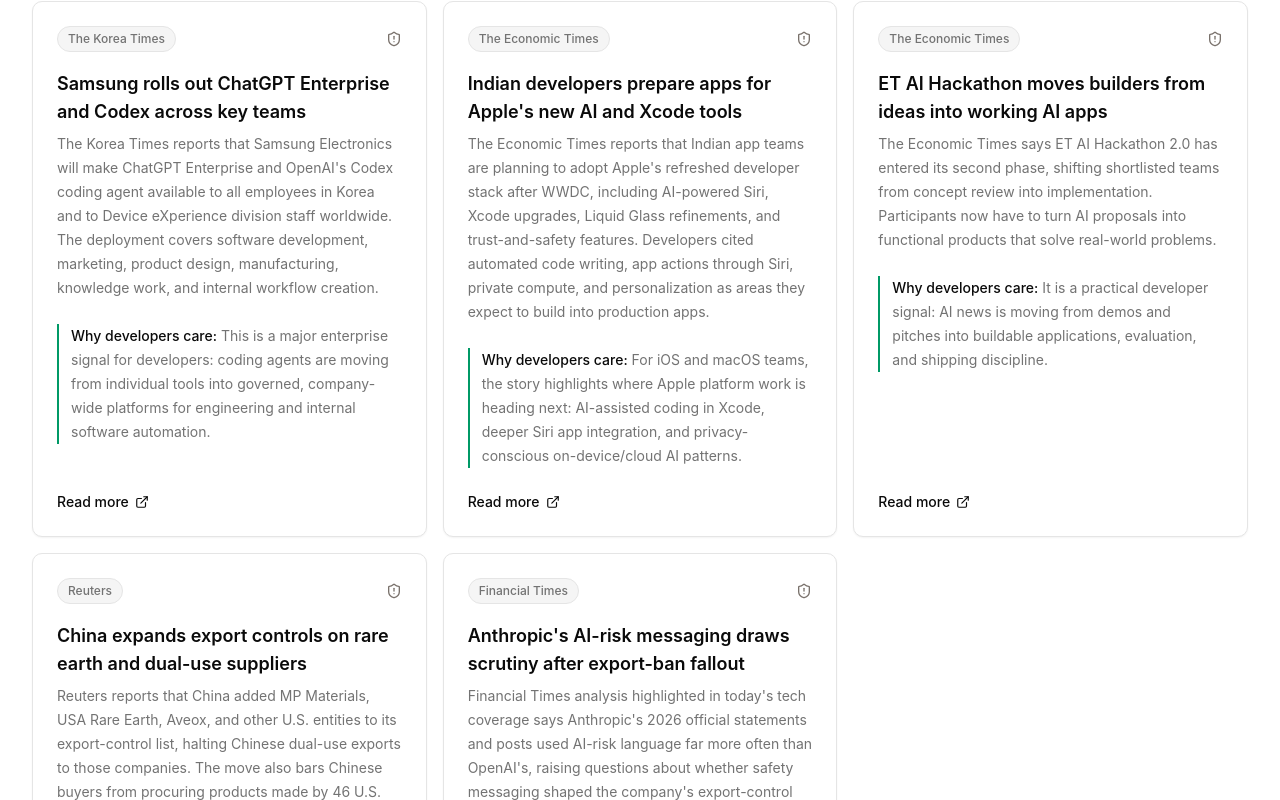
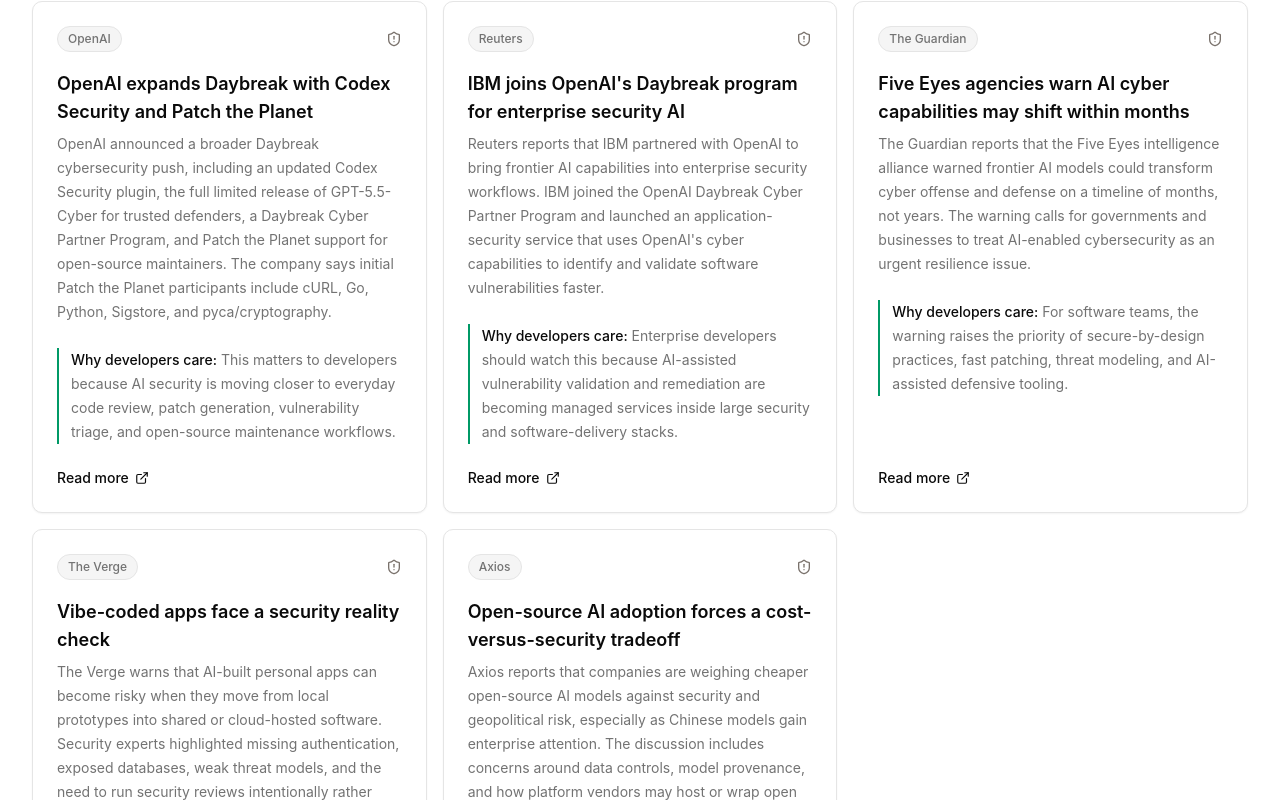
Before and after one commit to Zlatanoski/DevNews, a Next.js app in the folder frontend/: page / in a window 1280 px wide. Shown: the part 740-1540 px from the top of the page. Built offline with nearby package versions, Linux system fonts and the light colour scheme; no server answers.

Commit message:
Update June 23 same-day verified DevNews stories
Limited same-day source pool; refreshed all five top stories with current June 23 developer/AI/security coverage.

```diff
--- a/frontend/src/components/digest-data.ts
+++ b/frontend/src/components/digest-data.ts
@@ -1,53 +1,53 @@
 export const stories = [
   {
     headline:
-      "Samsung rolls out ChatGPT Enterprise and Codex across key teams",
+      "OpenAI expands Daybreak with Codex Security and Patch the Planet",
     summary:
-      "The Korea Times reports that Samsung Electronics will make ChatGPT Enterprise and OpenAI's Codex coding agent available to all employees in Korea and to Device eXperience division staff worldwide. The deployment covers software development, marketing, product design, manufacturing, knowledge work, and internal workflow creation.",
-    source: "The Korea Times",
-    url: "https://www.koreatimes.co.kr/business/tech-science/20260622/openai-lands-samsung-as-major-chatgpt-enterprise-customer",
+      "OpenAI announced a broader Daybreak cybersecurity push, including an updated Codex Security plugin, the full limited release of GPT-5.5-Cyber for trusted defenders, a Daybreak Cyber Partner Program, and Patch the Planet support for open-source maintainers. The company says initial Patch the Planet participants include cURL, Go, Python, Sigstore, and pyca/cryptography.",
+    source: "OpenAI",
+    url: "https://openai.com/index/daybreak-securing-the-world/",
     why:
-      "This is a major enterprise signal for developers: coding agents are moving from individual tools into governed, company-wide platforms for engineering and internal software automation.",
+      "This matters to developers because AI security is moving closer to everyday code review, patch generation, vulnerability triage, and open-source maintenance workflows.",
   },
   {
     headline:
-      "Indian developers prepare apps for Apple's new AI and Xcode tools",
+      "IBM joins OpenAI's Daybreak program for enterprise security AI",
     summary:
-      "The Economic Times reports that Indian app teams are planning to adopt Apple's refreshed developer stack after WWDC, including AI-powered Siri, Xcode upgrades, Liquid Glass refinements, and trust-and-safety features. Developers cited automated code writing, app actions through Siri, private compute, and personalization as areas they expect to build into production apps.",
-    source: "The Economic Times",
-    url: "https://economictimes.indiatimes.com/tech/technology/indian-developers-set-to-incorporate-apples-latest-tools-in-their-app-offerings/articleshow/131896996.cms",
+      "Reuters reports that IBM partnered with OpenAI to bring frontier AI capabilities into enterprise security workflows. IBM joined the OpenAI Daybreak Cyber Partner Program and launched an application-security service that uses OpenAI's cyber capabilities to identify and validate software vulnerabilities faster.",
+    source: "Reuters",
+    url: "https://www.reuters.com/technology/ibm-partners-with-openai-enterprise-security-ai-2026-06-22/",
     why:
-      "For iOS and macOS teams, the story highlights where Apple platform work is heading next: AI-assisted coding in Xcode, deeper Siri app integration, and privacy-conscious on-device/cloud AI patterns.",
+      "Enterprise developers should watch this because AI-assisted vulnerability validation and remediation are becoming managed services inside large security and software-delivery stacks.",
   },
   {
     headline:
-      "ET AI Hackathon moves builders from ideas into working AI apps",
+      "Five Eyes agencies warn AI cyber capabilities may shift within months",
     summary:
-      "The Economic Times says ET AI Hackathon 2.0 has entered its second phase, shifting shortlisted teams from concept review into implementation. Participants now have to turn AI proposals into functional products that solve real-world problems.",
-    source: "The Economic Times",
-    url: "https://m.economictimes.com/ai/ai-insights/et-ai-hackathon-2-0-enters-phase-2-challenging-builders-to-turn-ideas-into-ai-powered-solutions/articleshow/131903157.cms",
+      "The Guardian reports that the Five Eyes intelligence alliance warned frontier AI models could transform cyber offense and defense on a timeline of months, not years. The warning calls for governments and businesses to treat AI-enabled cybersecurity as an urgent resilience issue.",
+    source: "The Guardian",
+    url: "https://www.theguardian.com/technology/2026/jun/22/anthropic-claude-fable-ai-model-artificial-intelligence-national-security",
     why:
-      "It is a practical developer signal: AI news is moving from demos and pitches into buildable applications, evaluation, and shipping discipline.",
+      "For software teams, the warning raises the priority of secure-by-design practices, fast patching, threat modeling, and AI-assisted defensive tooling.",
   },
   {
     headline:
-      "China expands export controls on rare earth and dual-use suppliers",
+      "Vibe-coded apps face a security reality check",
     summary:
-      "Reuters reports that China added MP Materials, USA Rare Earth, Aveox, and other U.S. entities to its export-control list, halting Chinese dual-use exports to those companies. The move also bars Chinese buyers from procuring products made by 46 U.S. companies under a separate finance ministry notice.",
-    source: "Reuters",
-    url: "https://www.reuters.com/world/asia-pacific/china-targets-us-rare-earth-other-firms-with-export-controls-2026-06-22/",
+      "The Verge warns that AI-built personal apps can become risky when they move from local prototypes into shared or cloud-hosted software. Security experts highlighted missing authentication, exposed databases, weak threat models, and the need to run security reviews intentionally rather than assuming coding agents will do it automatically.",
+    source: "The Verge",
+    url: "https://www.theverge.com/ai-artificial-intelligence/950844/vibe-coding-security-risks-apps",
     why:
-      "AI and cloud platforms depend on advanced hardware supply chains, so rare-earth and dual-use export controls can affect data-center buildouts, chip-adjacent suppliers, and long-term infrastructure costs.",
+      "As more non-specialists and internal teams ship AI-generated tools, developers need practical guardrails for authentication, data handling, cloud deployment, and review workflows.",
   },
   {
     headline:
-      "Anthropic's AI-risk messaging draws scrutiny after export-ban fallout",
+      "Open-source AI adoption forces a cost-versus-security tradeoff",
     summary:
-      "Financial Times analysis highlighted in today's tech coverage says Anthropic's 2026 official statements and posts used AI-risk language far more often than OpenAI's, raising questions about whether safety messaging shaped the company's export-control treatment. The debate comes as model access becomes a policy issue, not just a product choice.",
-    source: "Financial Times",
-    url: "https://www.ft.com/content/16ace46c-aeac-40c9-8598-3c01fa4481cb",
+      "Axios reports that companies are weighing cheaper open-source AI models against security and geopolitical risk, especially as Chinese models gain enterprise attention. The discussion includes concerns around data controls, model provenance, and how platform vendors may host or wrap open models for business use.",
+    source: "Axios",
+    url: "https://www.axios.com/2026/06/22/open-source-ai-china-cost-risk-glm-deepseek",
     why:
-      "Developers building on hosted frontier models need to watch regulatory and vendor-distribution risk, because access to models can change for policy reasons outside normal API or product roadmaps.",
+      "Developers choosing models for products or internal tools need to evaluate not only benchmark performance and price, but also data exposure, compliance, supply-chain trust, and future access risk.",
   },
 ]
 
```
